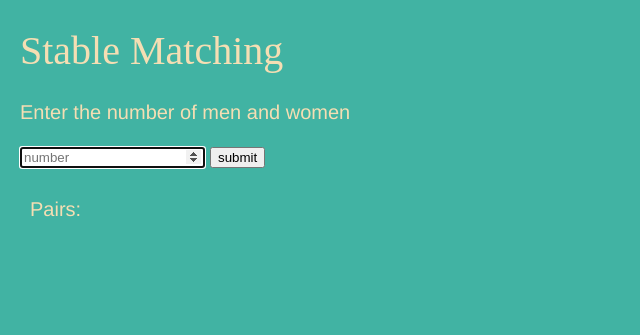
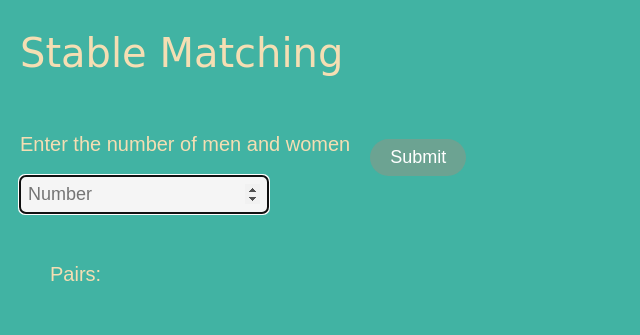
Before and after one commit to kartikgrover/OptiMatch, a Flask app: page / in a window 1280 px wide. Shown: the top 335 px of the page, without its empty margins (0-640 px from the left). Run offline with Flask 3, Linux system fonts and the light colour scheme.

Commit message:
theme update

```diff
--- a/templates/index.html
+++ b/templates/index.html
@@ -4,109 +4,121 @@
     <meta charset="UTF-8">
     <title>Stable Matching</title>
     <style>
-
-
         body {
-          margin: 0;
-          overflow-x: hidden;
-          background-color: #41B3A3;
+            margin: 0;
+            overflow-x: hidden;
+            background-color: #41B3A3;
+            font-family: 'Arial', sans-serif;
+            color: wheat;
         }
 
-
         h1 {
-            font-family: 'Mishafi Gold';
+            font-family: 'Mishafi Gold', cursive;
             font-size: 40px;
-            font-weight: 150;
+            font-weight: 400;
             color: wheat;
             padding-left: 20px;
+            margin-top: 30px;
         }
 
         form {
-            font-family: 'Mishafi Gold';
             font-size: 20px;
-            font-weight: 150;
+            font-weight: 400;
             color: wheat;
             padding-left: 20px;
-
+            margin-top: 20px;
         }
 
         p {
-            font-family: 'Helvetica Light', Helvetica, sans-serif;
             font-size: 20px;
-            font-weight: 150;
+            font-weight: 400;
             color: wheat;
-            /*padding-left: 20px;*/
+            margin-top: 30px;
         }
 
-        a {
-            padding: 7px 30px;
-            background: wheat;
+        .authForm {
+            display: flex;
+            align-items: center;
+            margin-top: 20px;
+        }
+
+        .form-group {
+            margin-right: 20px;
+        }
+
+        input[type="number"] {
+            padding: 8px;
+            font-size: 18px;
+            border: none;
+            border-radius: 6px;
+            background-color: #f5f5f5;
+            margin-right: 10px;
+        }
+
+        input[type="submit"] {
+            padding: 8px 20px;
+            font-size: 18px;
+            background-color: #6ca392;
             color: white;
             border: none;
             border-radius: 100px;
             cursor: pointer;
-            font-family: 'Helvetica Light', Helvetica, sans-serif;
-            font-weight: 200;
-            font-size: 20px;
         }
 
-
         .tooltip {
-            color: wheat;
-            font-family: 'Helvetica Light', Helvetica, sans-serif;
-            font-weight: 200;
             font-size: 20px;
             position: relative;
             display: inline-block;
-            /*border-bottom: 1px dotted black;*/
+        }
+
+        .tooltip .tooltiptext {
+            visibility: hidden;
+            width: 200px;
+            background-color: #444;
+            color: #fff;
+            text-align: center;
+            border-radius: 6px;
+            padding: 5px 0;
+            /* Position the tooltip */
+            position: absolute;
+            z-index: 1;
+            bottom: 150%;
+            left: 50%;
+            margin-left: -100px;
+        }
+
+        .tooltip:hover .tooltiptext {
+            visibility: visible;
         }
 
         .leftpane {
             width: 70%;
             height: 100%;
             float: left;
-            /*background-color: rosybrown;*/
-            border-collapse: collapse;
+            padding: 20px;
+            box-sizing: border-box;
         }
 
-
-        .tooltip .tooltiptext {
-          visibility: hidden;
-          width: 400px;
-          background-color: black;
-          color: #fff;
-          text-align: left;
-          border-radius: 6px;
-          padding: 5px 0;
-
-          /* Position the tooltip */
-          position: absolute;
-          z-index: 1;
+        #graph {
+            border: 1px solid #ccc;
+            background-color: #fff;
+            height: 300px;
+            margin-top: 20px;
         }
-
-        .tooltip:hover .tooltiptext {
-          visibility: visible;
-        }
-
     </style>
-
 </head>
-
 <body>
     <h1>Stable Matching</h1>
     <form class="authForm" method="POST" action="/">
-
         <div class="form-group">
             <p>Enter the number of men and women</p>
-            <input class="form-control" type="number" name="number" placeholder="number" autofocus="">
-            <input type="submit" value="submit" style="text-decoration:none;">
+            <input class="form-control" type="number" name="number" placeholder="Number" autofocus="">
         </div>
+        <input type="submit" value="Submit">
     </form>
 
     <div class="leftpane">
-        <div style="top: 50px; margin: 15px;">
-
-        </div>
+        <div style="top: 50px; margin: 15px;"></div>
         <div style="top: 50px; margin: 30px;">
             {% if data is none %}
                 <p>None (no matches found)</p>
@@ -118,7 +130,7 @@
                             <span class="tooltiptext">{{ male.preferences }}</span>
                         </div> ->
                         <div class="tooltip" style="display: inline">Woman{{ data[male].id + 1 }}
-                            <span class="tooltiptext">{{ data[male].preferences  }}</span>
+                            <span class="tooltiptext">{{ data[male].preferences }}</span>
                         </div>
                     </p>
                 {% endfor %}
```
